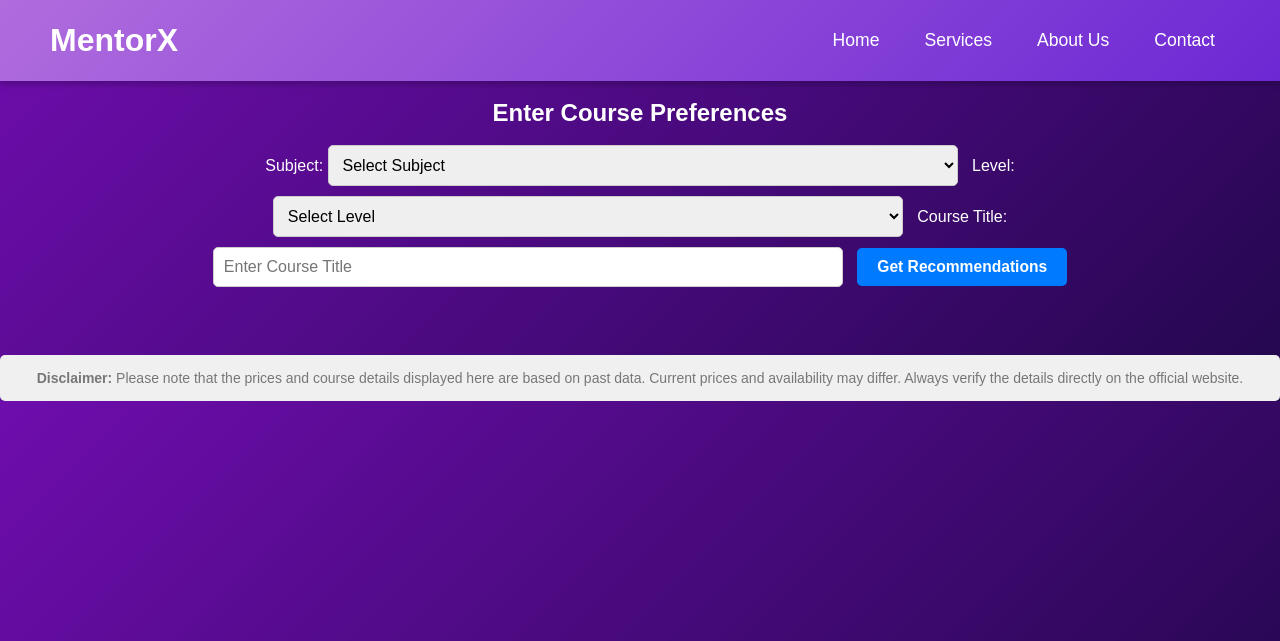
After one commit to Prayesh13/LMS, a Flask app: page /udemy-recommendation in a window 1280 px wide. The commit adds this page. Shown: the top 641 px of the page. Run offline with Flask 3, Linux system fonts and the light colour scheme.

Commit message:
Integrate the Files of Udemy course recommendation system

```diff
--- a/app.py
+++ b/app.py
@@ -1,5 +1,6 @@
 from flask import Flask, render_template, request
 from recommendation_skills_coursera import recommend_courses_pipeline
+from recomm_udemy import hybrid_recommendation
 
 app = Flask(__name__)
 
@@ -35,5 +36,29 @@ def communication_skills():
     ]
     return render_template('communication_skills.html', videos=videos)
 
+
+@app.route('/udemy-recommendation', methods=['GET', 'POST'])
+def udemy_recommendation():
+    recommended_courses = None
+    user_query = ""
+    user_subject = ""
+    user_level = ""
+
+    if request.method == 'POST':
+        # Get user inputs from form
+        user_query = request.form.get('course_title')
+        user_subject = request.form.get('subject')
+        user_level = request.form.get('level')
+
+        if user_query and user_subject and user_level:
+            # Assuming `recommend_udemy_courses` is a function that returns recommended courses based on the input
+            recommended_courses = hybrid_recommendation(user_query, user_subject, user_level, top_n=6)
+
+    return render_template('udemy_recommendation.html',
+                           courses=recommended_courses,
+                           user_query=user_query,
+                           user_subject=user_subject,
+                           user_level=user_level)
+
 if __name__ == '__main__':
     app.run(debug=True, port=5001)
--- a/templates/course_recommendation.html
+++ b/templates/course_recommendation.html
@@ -43,6 +43,10 @@
                 {% endfor %}
             </div>
         {% endif %}
+    </div>
+
+    <div class="disclaimer">
+        <p><strong>Disclaimer:</strong> Please note that the prices and course details displayed here are based on past data. Current prices and availability may differ. Always verify the details directly on the official website.</p>
     </div>
 
     <style>
--- /dev/null
+++ b/templates/udemy_recommendation.html
@@ -0,0 +1,144 @@
+{% extends 'layout.html' %}
+
+{% block title %}Udemy Course Recommendation{% endblock %}
+
+{% block content %}
+    <div class="container">
+        <br>
+        <h2>Enter Course Preferences</h2>
+        <br>
+        <form method="post" class="form">
+            <!-- Subject Dropdown -->
+            <label for="subject">Subject:</label>
+            <select name="subject" id="subject" required>
+                <option value="">Select Subject</option>
+                <option value="business finance">Business Finance</option>
+                <option value="graphic design">Graphic Design</option>
+                <option value="musical instruments">Musical Instruments</option>
+                <option value="web development">Web Development</option>
+            </select>
+
+            <!-- Level Dropdown -->
+            <label for="level">Level:</label>
+            <select name="level" id="level" required>
+                <option value="">Select Level</option>
+                <option value="all levels">All Levels</option>
+                <option value="intermediate level">Intermediate Level</option>
+                <option value="beginner level">Beginner Level</option>
+                <option value="expert level">Expert Level</option>
+            </select>
+
+            <!-- Course Title Input -->
+            <label for="course_title">Course Title:</label>
+            <input type="text" name="course_title" id="course_title" placeholder="Enter Course Title"
+                   value="{{ request.form['course_title'] if request.method == 'POST' else '' }}" required>
+
+            <button type="submit"><h3>Get Recommendations</h3></button>
+        </form>
+
+        <br>
+        {% if courses is not none %}
+            <h3>Recommended Courses (Udemy)</h3>
+            <div class="cards-container">
+                {% for index, course in courses.iterrows() %}
+                    <div class="card">
+                        <h4>{{ course["course_title"] | title }}</h4>
+                        <p><strong>Subject:</strong> {{ course["subject"] }}</p>
+                        <p><strong>Paid:</strong> {{ 'Yes' if course["is_paid"] else 'No' }}</p>
+                        <p><strong>Price:</strong> ${{ course["price"] }}</p>
+                        <p><strong>Level:</strong> {{ course["level"] }}</p>
+
+                        <a href="{{ course['url'] }}" target="_blank" class="btn">Course Link</a>
+                    </div>
+                {% endfor %}
+            </div>
+        {% endif %}
+    </div>
+
+    <div class="disclaimer">
+        <p><strong>Disclaimer:</strong> Please note that the prices and course details displayed here are based on past data. Current prices and availability may differ. Always verify the details directly on the official website.</p>
+    </div>
+
+    <style>
+        .container {
+            max-width: 900px;
+            margin: auto;
+            text-align: center;
+        }
+
+        .form select, .form input {
+            padding: 10px;
+            width: 70%;
+            margin-right: 10px;
+            margin-bottom: 10px;
+            border-radius: 5px;
+            border: 1px solid #ccc;
+            font-size: 16px;
+        }
+
+        .form button {
+            padding: 10px 20px;
+            background: #007bff;
+            color: white;
+            border: none;
+            border-radius: 5px;
+            cursor: pointer;
+        }
+
+        .cards-container {
+            display: grid;
+            grid-template-columns: repeat(3, 1fr);  /* 3 cards per row */
+            gap: 20px;
+            margin-top: 20px;
+        }
+
+        .card {
+            background: #f9f9f9;
+            padding: 15px;
+            border-radius: 8px;
+            box-shadow: 0 4px 8px rgba(0, 0, 0, 0.1);
+            text-align: left;
+            height: 380px; /* Set card height */
+            position: relative;  /* Make sure button stays fixed */
+            overflow: hidden;
+        }
+
+        .card h4 {
+            margin: 0 0 10px;
+            color: #333; /* Adjusted color for headings */
+        }
+
+        .card p {
+            color: #555; /* Adjusted color for paragraphs */
+            font-size: 14px;
+        }
+
+        .btn {
+            display: inline-block;
+            padding: 10px;
+            background: #007bff;
+            color: white;
+            text-decoration: none;
+            border-radius: 5px;
+            margin-top: 10px;
+            position: absolute;
+            bottom: 15px;  /* Fix the button at the bottom */
+            left: 15px;
+            width: calc(100% - 30px);  /* Make button full width minus padding */
+        }
+
+        .disclaimer {
+            margin-top: 40px;
+            padding: 15px;
+            background-color: #f0f0f0;
+            border-radius: 5px;
+            text-align: center;
+            font-size: 14px;
+            color: #777;
+        }
+
+        .disclaimer p {
+            margin: 0;
+        }
+    </style>
+{% endblock %}
```
Also changed, not shown: recomm_udemy.py (added, +109 -0 lines), data/udemy_cleaned.csv (added), 1 other file.
